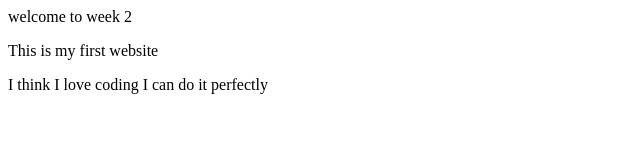
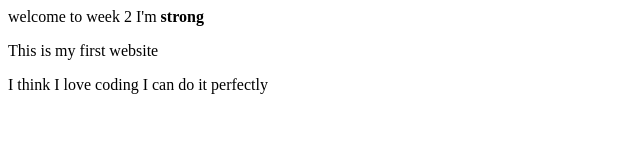
Before and after one commit to NikooYeke/NikooYeke.github.io, a plain HTML site: page week-2/index.html in a window 1280 px wide. Shown: the full height of the page, 0-640 px from the left. Drawn offline with Linux system fonts and the light colour scheme.

Commit message:
add a sentence

```diff
--- a/week-2/index.html
+++ b/week-2/index.html
@@ -1,5 +1,6 @@
 <h>welcome to week 2</h>
 
+<body>I'm <strong>strong</strong></body>
 <p>This is my first website</p>
 I think I love coding
 I can do it perfectly
```
